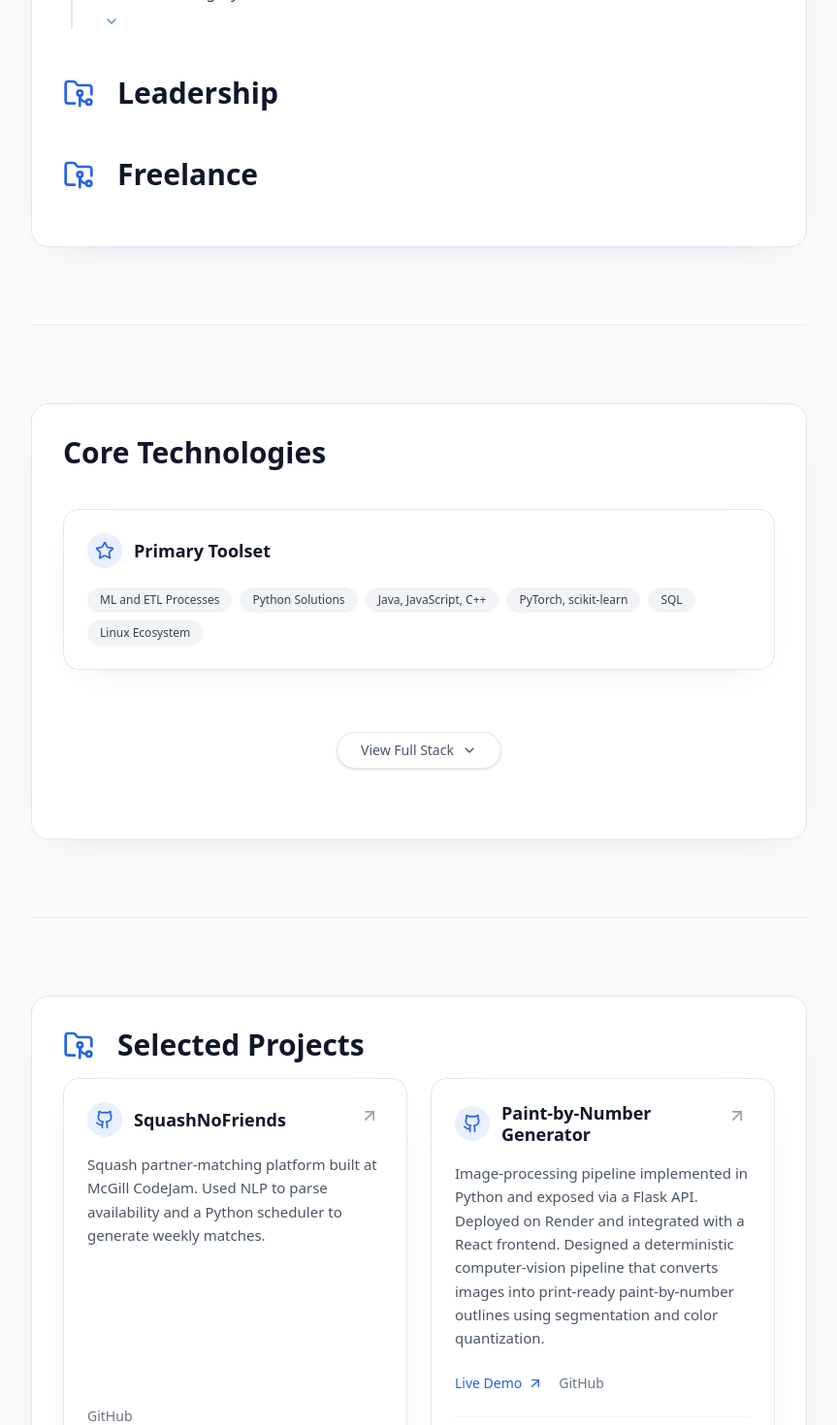
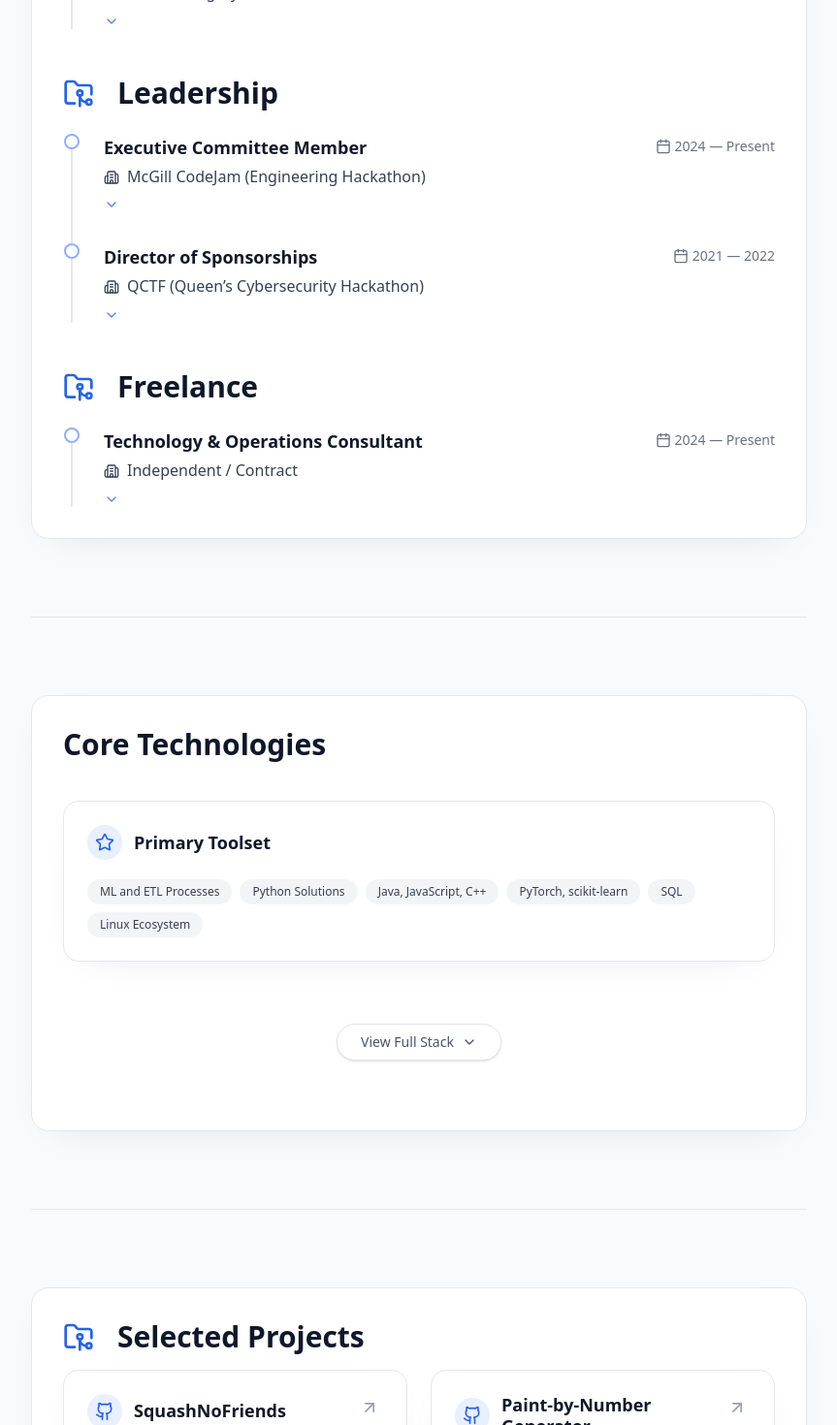
Before and after one commit to james-kidd/jameskidd.ca, a React (Vite) app: page / in a window 1280 px wide. Shown: the part 1620-3090 px from the top of the page at 97% size, without its empty margins (368-1231 px from the left). Built offline with nearby package versions, Linux system fonts and the light colour scheme.

Commit message:
Jan 30 status update

```diff
--- a/src/data/sections.js
+++ b/src/data/sections.js
@@ -49,6 +49,11 @@ export const sectionData = {
               code: "COMP 310",
               name: "Operating Systems",
               url: "https://www.mcgill.ca/study/2024-2025/courses/comp-310",
+            },
+            {
+              code: "COMP 302",
+              name: "Programming Languages and Paradigms",
+              url: "https://www.mcgill.ca/study/2024-2025/courses/comp-302",
             },
             {
               code: "MATH 324",
@@ -121,7 +126,7 @@ export const sectionData = {
         title: "Investment Advisory Intern (Incoming)",
         company: "CI Global Asset Management",
         description:
-          "Incoming role supporting investment advisory teams.",
+          "Incoming role supporting investment advisory teams working accross multiple asset classes.",
         skills: [],
         link: "https://www.cifinancial.com",
       },
@@ -139,15 +144,56 @@ export const sectionData = {
         title: "Technology Enablement Advisor Intern",
         company: "KPMG Hungary",
         description:
-          "Analyzed operational workflows to identify automation opportunities. Designed UiPath workflows and delivered RPA recommendations with quantified efficiency gains.",
+          "Analyzed operational workflows to identify automation opportunities. Designed UiPath workflows and delivered RPA recommendations.",
         skills: ["Process Automation", "UiPath", "Business Analysis"],
         link: "https://kpmg.com",
       },
     ],
 
-    academic: [],
+    academic: [
+      {
+        date: "2024 — Present",
+        title: "Executive Committee Member",
+        company: "McGill CodeJam (Engineering Hackathon)",
+        description:
+          "Leadership role supporting academic and technical programming for McGill’s largest engineering hackathon. Organized logistics for 350+ participants across facilities, sponsors, and staff; built the event-wide scheduling system covering registration, ceremonies, catering, and judging; and prepared and delivered four MERN-stack workshops spanning backend, frontend, and cloud deployment while mentoring first-time hackers.",
+        skills: [
+          "Event Operations",
+          "Technical Mentorship",
+          "MERN Stack",
+          "Systems Coordination",
+        ],
+      },
+      {
+        date: "2021 — 2022",
+        title: "Director of Sponsorships",
+        company: "QCTF (Queen’s Cybersecurity Hackathon)",
+        description:
+          "Led sponsor outreach and external relations for Queen’s University’s annual cybersecurity hackathon, managing sponsor communications, event publicity, and securing funding to support competition operations and growth.",
+        skills: [
+          "Sponsorship Strategy",
+          "Stakeholder Management",
+          "Event Operations",
+        ],
+      },
+    ],
 
-    freelance: [],
+    freelance: [
+      {
+        date: "2024 — Present",
+        title: "Technology & Operations Consultant",
+        company: "Independent / Contract",
+        description:
+          "Advised small businesses on operational and technology transitions, focusing on automation-ready system design, data integrity, and scalable workflows. Consulted with Marquis Logistics on migrating pricing and operational processes to a new CRM by redesigning data flows to support future end-to-end automation, and advised ElevateFi on accounting automation, including integration planning and data synchronization using the QuickBooks API.",
+        skills: [
+          "Process Automation",
+          "CRM & ERP Integration",
+          "APIs",
+          "Systems Design",
+        ],
+      },
+    ],
+
   },
 
   /* =========================
@@ -180,8 +226,7 @@ export const sectionData = {
     {
       title: "Paint-by-Number Generator",
       description:
-        "Image-processing pipeline implemented in Python and exposed via a Flask API. Deployed on Render and integrated with a React frontend. Designed a deterministic computer-vision pipeline that converts images into print-ready paint-by-number outlines using segmentation and color quantization.",
-      skills: ["Python", "Flask", "Image Processing", "OpenCV"],
+        "Deterministic image-to-paint-by-number pipeline in Python (segmentation + color quantization), exposed via a Flask API and integrated with a React frontend.",      skills: ["Python", "Flask", "Image Processing", "OpenCV"],
       link: "https://github.com/james-kidd/pbn_flask_demo",
       demo: "https://pbn-flask-demo.onrender.com",   // NEW
     }
```
